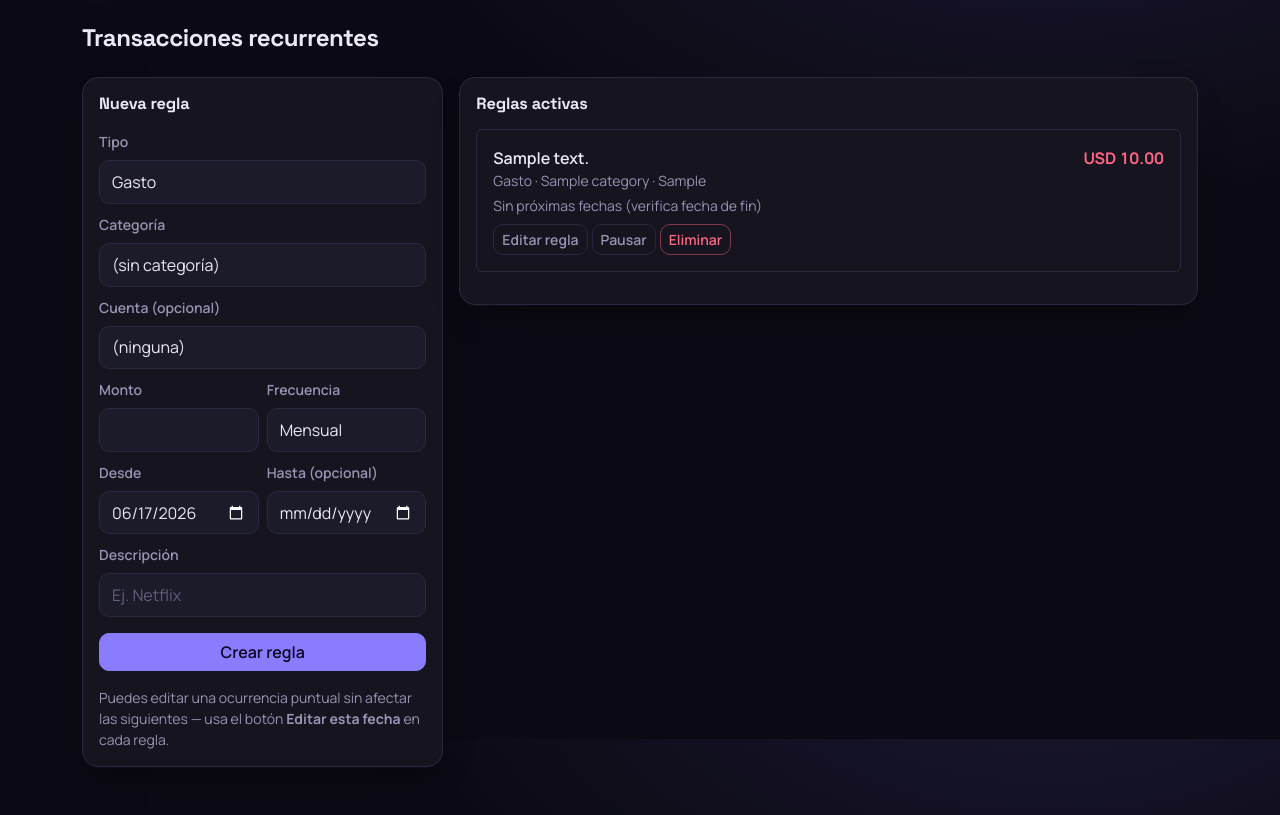
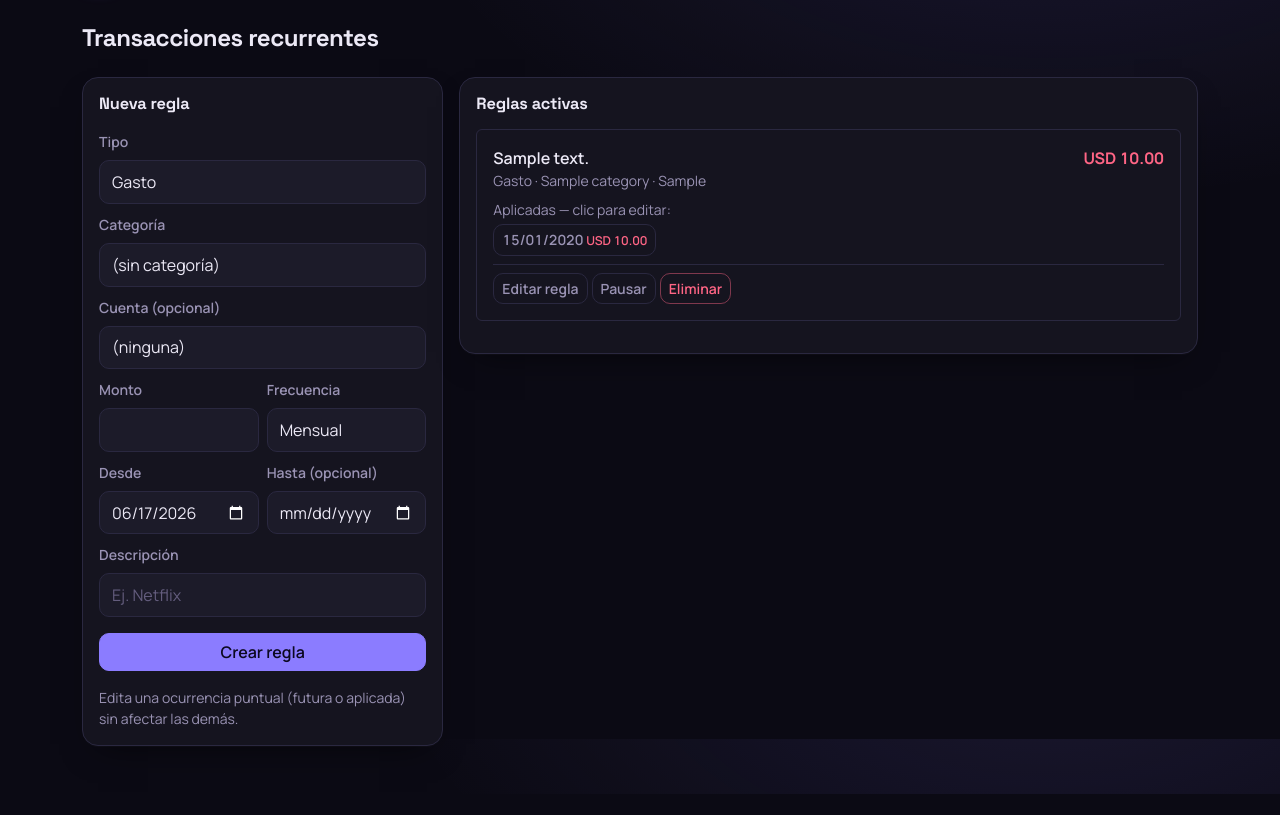
Before and after one commit to Peraltasolenny/finanzas-app, a Flask app: page /recurrentes in a window 1280 px wide. Shown: the part 61-876 px from the top of the page. After the commit the page ends 855 px from the top, so only its background shows below. Run offline with Flask 3, Linux system fonts and the light colour scheme; a user stored in the database is signed in; tables that the repository leaves empty hold one stand-in row (values such as "Sample post").

Commit message:
Fix: ingresos nómina muestran neto; recurrentes permite editar transacciones aplicadas
- generar_recurrencias_nomina: la regla de ingreso ahora usa desglose['neto'] en vez de bruto, eliminando las reglas de gasto por deducción separadas (AFP, SFS, ISR quedan visibles solo en /nómina).
- recurrentes.html: sección 'Aplicadas' con las últimas 4 transacciones ya generadas de cada regla, con link directo a editar. Las próximas fechas siguen disponibles para pre-generar y editar sin afectar las demás.

Co-Authored-By: Claude Sonnet 4.6 <noreply@anthropic.com>

```diff
--- a/templates/recurrentes.html
+++ b/templates/recurrentes.html
@@ -38,7 +38,7 @@
           <input type="text" name="description" class="form-control" placeholder="Ej. Netflix"></div>
         <button class="btn btn-dark w-100">Crear regla</button>
       </form>
-      <p class="text-muted small mt-3 mb-0">Puedes editar una ocurrencia puntual sin afectar las siguientes — usa el botón <strong>Editar esta fecha</strong> en cada regla.</p>
+      <p class="text-muted small mt-3 mb-0">Edita una ocurrencia puntual (futura o aplicada) sin afectar las demás.</p>
     </div></div>
   </div>
 
@@ -47,8 +47,9 @@
       <h5 class="card-title mb-3">Reglas activas</h5>
       {% for r in reglas %}
         <div class="border rounded p-3 mb-3 {{ 'opacity-50' if not r.is_active }}">
-          {# Encabezado de la regla #}
-          <div class="d-flex justify-content-between align-items-start flex-wrap gap-2">
+
+          {# Encabezado #}
+          <div class="d-flex justify-content-between align-items-start flex-wrap gap-2 mb-2">
             <div>
               <div class="fw-semibold">{{ r.description or (r.category.name if r.category else '—') }}</div>
               <div class="small text-muted">
@@ -60,11 +61,11 @@
             <div class="fw-bold {{ 'txt-in' if r.type=='income' else 'txt-out' }}">{{ money(r.amount, r.currency) }}</div>
           </div>
 
-          {# Próximas ocurrencias con botón de editar puntual #}
+          {# Próximas ocurrencias: editar una futura puntualmente #}
           {% set fechas = proximas.get(r.id, []) %}
-          {% if fechas %}
-            <div class="mt-2">
-              <div class="text-muted small mb-1">Próximas fechas — clic para editar solo esa ocurrencia:</div>
+          {% if fechas and r.is_active %}
+            <div class="mb-2">
+              <div class="text-muted small mb-1">Próximas — editar solo esa fecha:</div>
               <div class="d-flex flex-wrap gap-1">
                 {% for f in fechas %}
                   <form method="post" action="{{ url_for('v2.generar_ocurrencia', rule_id=r.id) }}" class="d-inline">
@@ -78,14 +79,30 @@
                 {% endfor %}
               </div>
             </div>
-          {% elif not r.is_active %}
-            <div class="small text-muted mt-1">Regla pausada</div>
-          {% else %}
-            <div class="small text-muted mt-1">Sin próximas fechas (verifica fecha de fin)</div>
+          {% endif %}
+
+          {# Transacciones ya aplicadas: editar una pasada #}
+          {% set txs_ap = aplicadas.get(r.id, []) %}
+          {% if txs_ap %}
+            <div class="mb-2">
+              <div class="text-muted small mb-1">Aplicadas — clic para editar:</div>
+              <div class="d-flex flex-wrap gap-1">
+                {% for t in txs_ap %}
+                  <a href="{{ url_for('main.edit_transaction', tx_id=t.id) }}"
+                     class="btn btn-sm btn-outline-secondary"
+                     title="Editar esta transacción generada ({{ money(t.amount, t.currency) }})">
+                    {{ t.tx_date.strftime('%d/%m/%Y') }}
+                    <span class="small {{ 'txt-in' if t.type=='income' else 'txt-out' }}">
+                      {{ money(t.amount, t.currency) }}
+                    </span>
+                  </a>
+                {% endfor %}
+              </div>
+            </div>
           {% endif %}
 
           {# Acciones de la regla #}
-          <div class="d-flex gap-1 mt-2 flex-wrap">
+          <div class="d-flex gap-1 mt-2 flex-wrap border-top pt-2">
             <a class="btn btn-sm btn-outline-secondary" href="{{ url_for('v2.editar_recurrente', rule_id=r.id) }}">Editar regla</a>
             <form method="post" action="{{ url_for('v2.toggle_recurrente', rule_id=r.id) }}" class="d-inline">
               <input type="hidden" name="csrf_token" value="{{ csrf_token() }}">
--- a/v2.py
+++ b/v2.py
@@ -220,24 +220,17 @@ def generar_recurrencias_nomina():
     creadas = 0
     for d in dias:
         start = date(hoy.year, hoy.month, min(d, 28))
-        # Ingreso (salario) de esta partida.
+        # Ingreso = salario NETO (lo que llega al banco tras AFP, SFS e ISR).
         db.session.add(RecurringRule(
             user_id=uid, type="income", category_id=cat_sal.id, account_id=account_id,
-            amount=round(desglose["bruto"] / parts, 2), currency=base,
-            description="[Nómina] Salario", frequency="monthly", day_of_month=d,
+            amount=round(desglose["neto"] / parts, 2), currency=base,
+            description="[Nómina] Salario neto", frequency="monthly", day_of_month=d,
             start_date=start, next_date=start, source="payroll"))
         creadas += 1
-        # Deducciones de esta partida (cada una como gasto).
-        for line in desglose["lineas"]:
-            db.session.add(RecurringRule(
-                user_id=uid, type="expense", category_id=cat_ded.id, account_id=account_id,
-                amount=round(line["amount"] / parts, 2), currency=base, bucket="need",
-                description=f"[Nómina] {line['name']}", frequency="monthly", day_of_month=d,
-                start_date=start, next_date=start, source="payroll"))
-            creadas += 1
     db.session.commit()
-    flash(f"Se generaron {creadas} recurrencias de nómina ({parts} partida(s) al mes). "
-          f"Míralas y edítalas en Recurrentes.", "success")
+    neto_fmt = f"{base} {desglose['neto']:,.2f}"
+    flash(f"Recurrencia de nómina generada: {neto_fmt} neto/mes ({parts} partida(s)). "
+          f"Las deducciones (AFP, SFS, ISR) se ven en el detalle de /nómina.", "success")
     return redirect(url_for("v2.nomina"))
 
 
@@ -818,9 +811,16 @@ def recurrentes():
     freqs = {"weekly": "Semanal", "biweekly": "Quincenal", "monthly": "Mensual", "yearly": "Anual"}
     # Próximas ocurrencias por regla (para poder editar individualmente).
     proximas = {r.id: finance.proximas_ocurrencias(r, n=4) for r in reglas}
+    # Últimas transacciones ya generadas por regla (para editar aplicadas).
+    aplicadas = {}
+    for r in reglas:
+        txs_rec = Transaction.query.filter_by(
+            user_id=uid, recurring_rule_id=r.id,
+        ).order_by(Transaction.tx_date.desc()).limit(4).all()
+        aplicadas[r.id] = txs_rec
     return render_template("recurrentes.html", reglas=reglas, categorias=categorias,
                            accounts=accounts, freqs=freqs, hoy=date.today().isoformat(),
-                           proximas=proximas)
+                           proximas=proximas, aplicadas=aplicadas)
 
 
 @v2_bp.route("/calendario")
```
